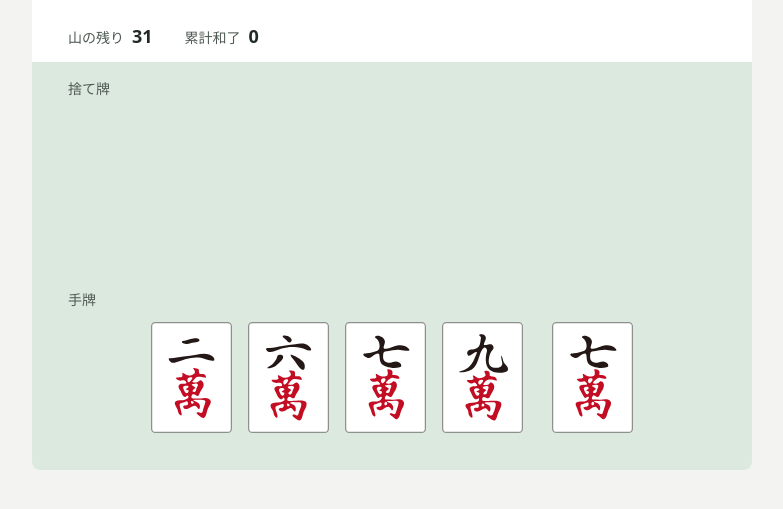
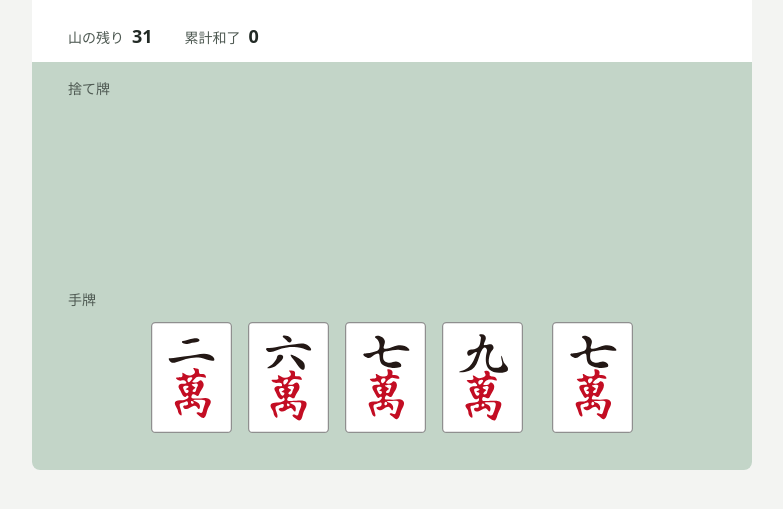
Before and after one commit to akiplaylab/mahjong5, a website built with Vite: page index.html in a window 1280 px wide. Shown: the part 207-716 px from the top of the page, without its empty margins (248-1031 px from the left). Built offline with nearby package versions, Linux system fonts and the light colour scheme.

Commit message:
Darken the play area background

```diff
--- a/src/style.css
+++ b/src/style.css
@@ -62,7 +62,7 @@ h2 { margin: 0; font-size: .875rem; font-weight: 650; color: #4e5952; }
 .stats strong { color: #222a25; font-size: 1.125rem; font-variant-numeric: tabular-nums; }
 .play-area {
   padding: 16px var(--table-padding) var(--table-padding);
-  background: #dce9df;
+  background: #c3d5c8;
   border-radius: 0 0 8px 8px;
 }
 .discards {
```
